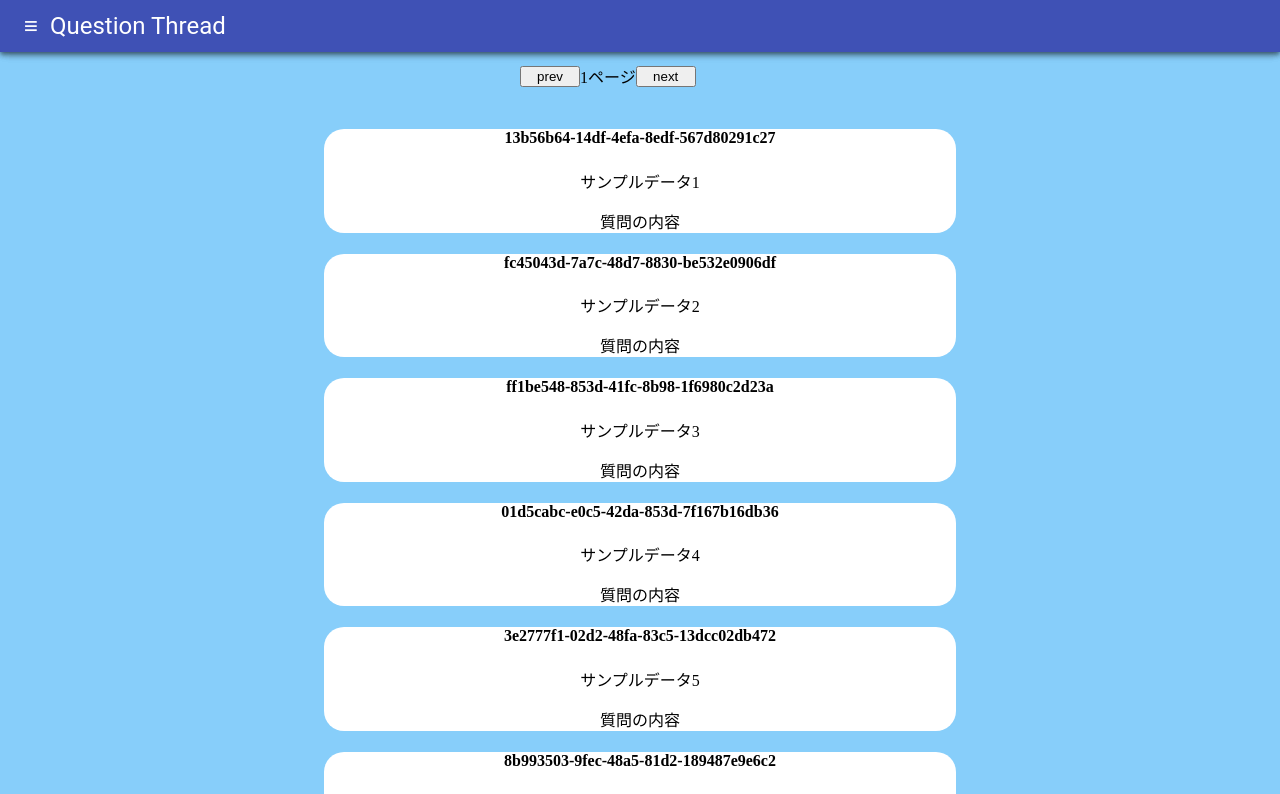
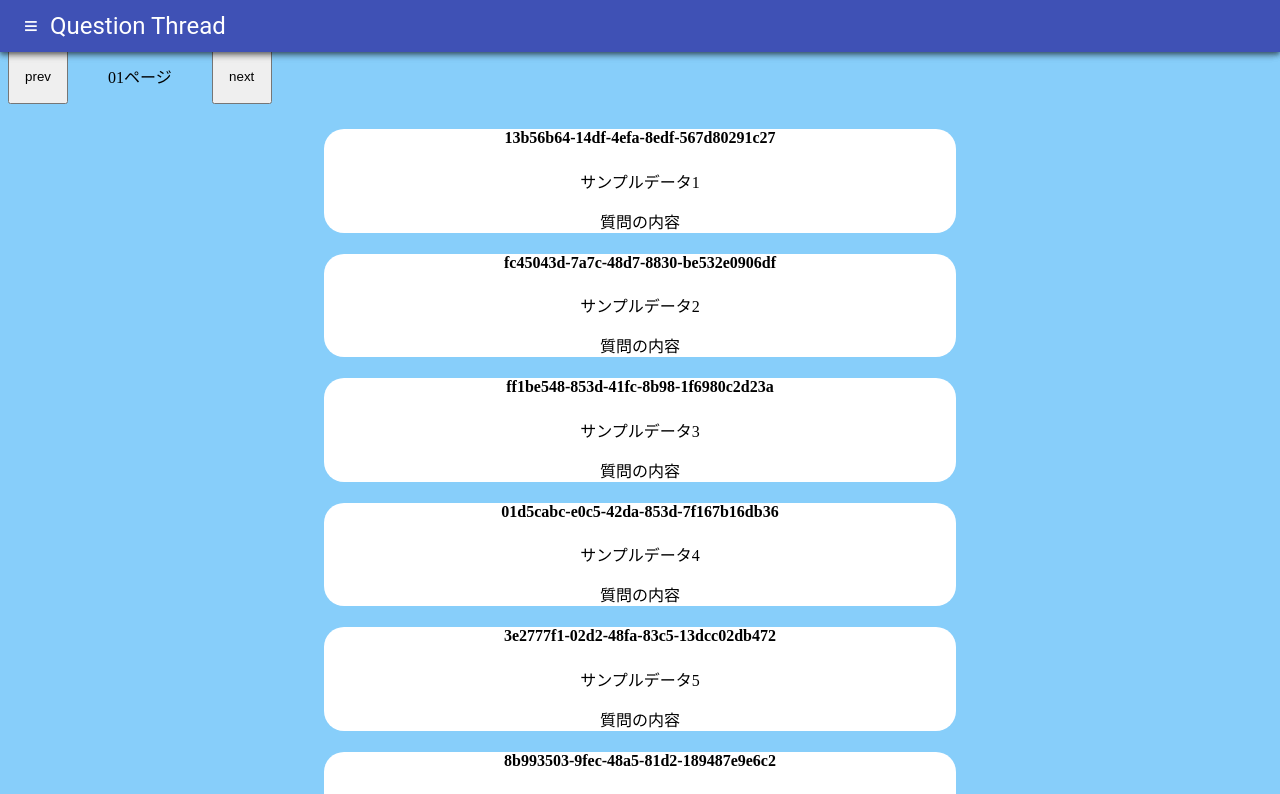
Before and after one commit to shunsuke-kawata/Question_thread, a React (Create React App) app in the folder frontend/frontend/react-sample/: page / in a window 1280 px wide. Shown: the top 794 px of the page. Built offline with nearby package versions, Linux system fonts and the light colour scheme.

Commit message:
update indexarea の表示方法を変更

```diff
--- a/frontend/frontend/react-sample/src/Components/IndexArea.jsx
+++ b/frontend/frontend/react-sample/src/Components/IndexArea.jsx
@@ -1,5 +1,5 @@
-import { HStack } from "@chakra-ui/react";
 import { Button } from "react-bootstrap";
+import { Stack } from "@mui/material";
 import "../css/IndexArea.css";
 
 const IndexArea = ({ index, data, setIndex }) => {
@@ -17,10 +17,16 @@ const IndexArea = ({ index, data, setIndex }) => {
     }
   };
 
+  let indexString = "";
+  if (index < 10) {
+    indexString += "0";
+  }
+  indexString += String(index);
+
   return (
     <>
       <div id="indexbar">
-        <div id="centerstack">
+        <Stack direction="row" spacing={5}>
           <Button
             variant="outline-primary"
             className="mr-2"
@@ -29,7 +35,7 @@ const IndexArea = ({ index, data, setIndex }) => {
             prev
           </Button>
           <div>
-            <p>{index}ページ</p>
+            <p>{indexString}ページ</p>
           </div>
           <Button
             variant="outline-primary"
@@ -38,7 +44,8 @@ const IndexArea = ({ index, data, setIndex }) => {
           >
             next
           </Button>
-        </div>
+        </Stack>
+        <div id="centerstack"></div>
       </div>
     </>
   );
```
